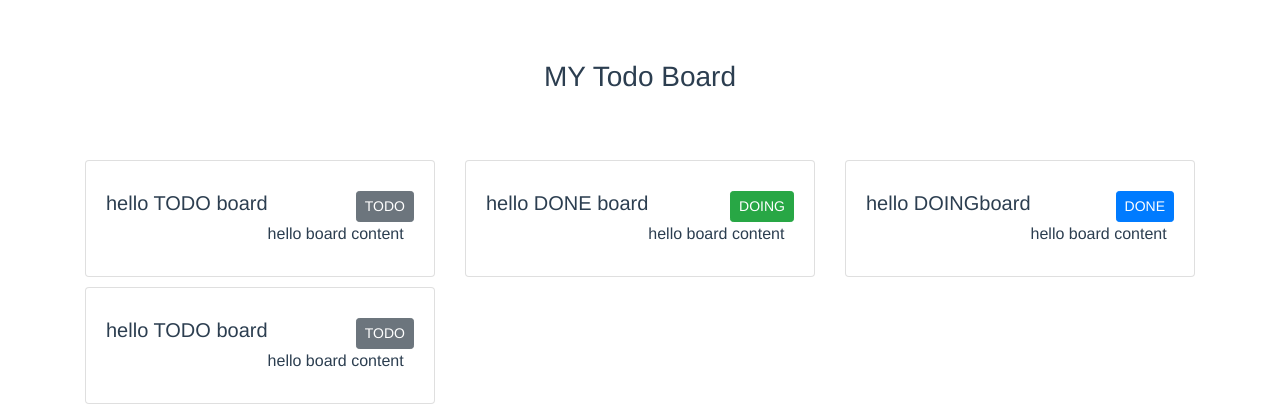
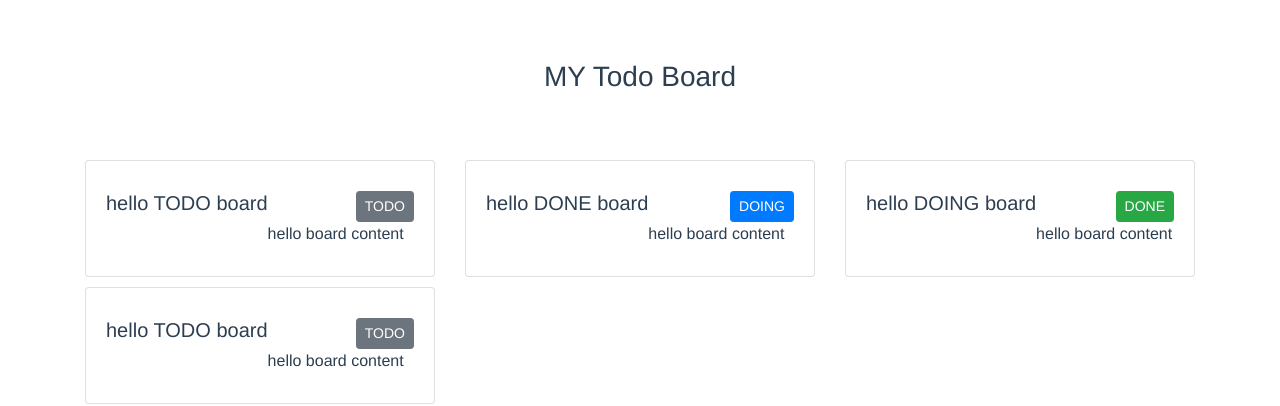
Before and after one commit to hahava/my-todo-board, a Vue app: page / in a window 1280 px wide. Shown: the top 406 px of the page. Built offline with nearby package versions, Linux system fonts and the light colour scheme.

Commit message:
Change Board type String to const

```diff
--- a/src/components/BoardContainer.vue
+++ b/src/components/BoardContainer.vue
@@ -4,24 +4,26 @@
     <br>
     <br>
     <div class="row">
-      <div class="col-4">
+      <BoardItemContainer type="todo">
         <BoardItem board-status="TODO"
                    board-title="hello TODO board"
                    board-content="hello board content"/>
         <BoardItem board-status="TODO"
                    board-title="hello TODO board"
                    board-content="hello board content"/>
-      </div>
-      <div class="col-4">
+      </BoardItemContainer>
+
+      <BoardItemContainer type="doing">
         <BoardItem board-status="DOING"
                    board-title="hello DONE board"
                    board-content="hello board content"/>
-      </div>
-      <div class="col-4">
+      </BoardItemContainer>
+
+      <BoardItemContainer type="done">
         <BoardItem board-status="DONE"
-                   board-title="hello  DOINGboard"
+                   board-title="hello  DOING board"
                    board-content="hello board content"/>
-      </div>
+      </BoardItemContainer>
     </div>
   </div>
 </template>
@@ -31,10 +33,12 @@
     import 'bootstrap/dist/css/bootstrap.css'
     import 'bootstrap-vue/dist/bootstrap-vue.css'
     import {EventBus} from "../eventbus/ClickEvent";
+    import BoardItemContainer from "./BoardItemContainer";
 
     export default {
         name: "BoardContainer",
         components: {
+            BoardItemContainer,
             BoardItem
         }
     }
--- a/src/components/BoardItem.vue
+++ b/src/components/BoardItem.vue
@@ -16,6 +16,7 @@
     import 'bootstrap/dist/css/bootstrap.css'
     import 'bootstrap-vue/dist/bootstrap-vue.css'
     import {EventBus} from "../eventbus/ClickEvent";
+    import {STATUS_TYPE} from "../main";
 
     export default {
         name: "BoardItem",
@@ -27,18 +28,18 @@
             }
         }, methods: {
             changeNextStep() {
-                if (this.boardStatus === "TODO") {
-                    this.boardStatus = "DOING"
-                } else if (this.boardStatus === "DOING") {
-                    this.boardStatus = "DONE"
+                if (this.currentStatus === STATUS_TYPE.TODO) {
+                    this.currentStatus = STATUS_TYPE.DOING
+                } else if (this.currentStatus === STATUS_TYPE.DOING) {
+                    this.currentStatus = STATUS_TYPE.DONE
                 }
                 EventBus.$emit("click", this.currentStatus);
             }
         }, computed: {
             btnStyle() {
-                if (this.boardStatus === "TODO") {
+                if (this.currentStatus === STATUS_TYPE.TODO) {
                     return "btn-secondary"
-                } else if (this.boardStatus === "DONE") {
+                } else if (this.currentStatus === STATUS_TYPE.DOING) {
                     return "btn-primary"
                 } else {
                     return "btn-success"
--- /dev/null
+++ b/src/components/BoardItemContainer.vue
@@ -0,0 +1,16 @@
+<template>
+  <div class="col-4">
+    <slot></slot>
+  </div>
+</template>
+
+<script>
+    export default {
+        name: "BoardItemContainer",
+        props: ["type"]
+    }
+</script>
+
+<style scoped>
+
+</style>
--- a/src/main.js
+++ b/src/main.js
@@ -6,6 +6,12 @@ Vue.config.productionTip = false
 Vue.use(BootstrapVue)
 Vue.use(IconsPlugin)
 
+export const STATUS_TYPE = {
+  TODO: "TODO",
+  DOING: "DOING",
+  DONE: "DONE"
+}
+
 new Vue({
   render: h => h(App),
 }).$mount('#app')
```
